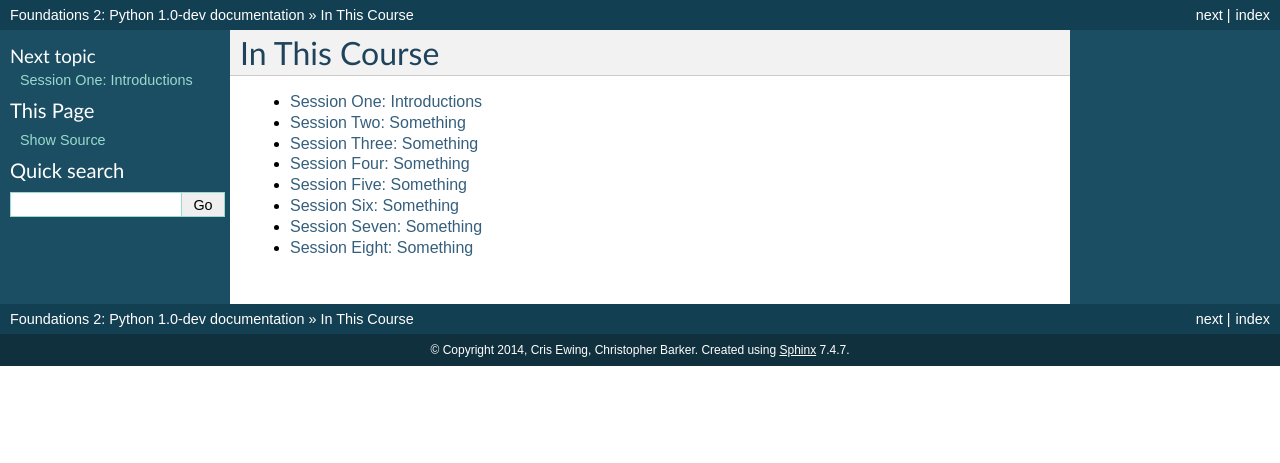
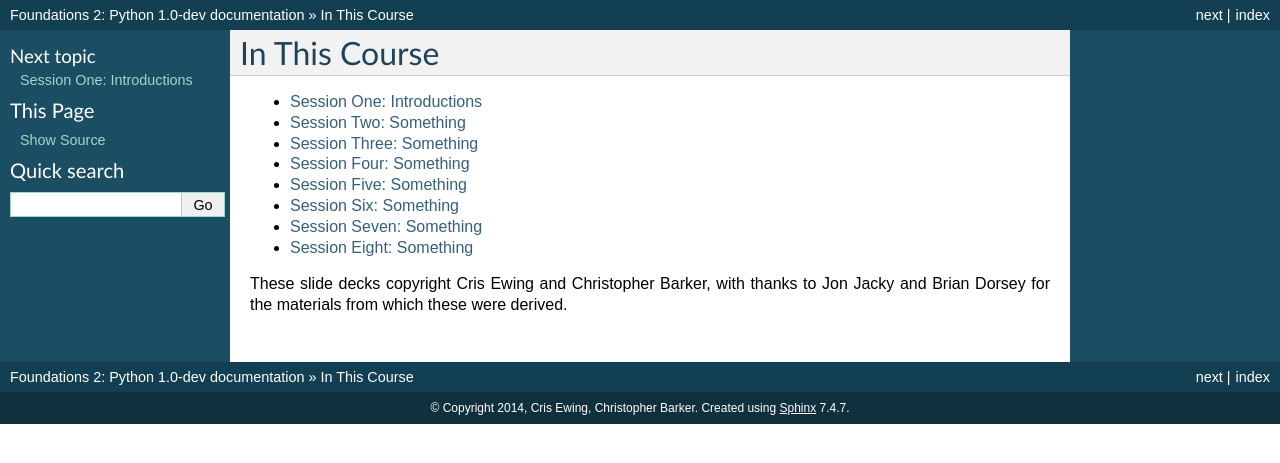
Before and after one commit to cewing/codefellows_f2_python, a Sphinx documentation site: the page built from source/index.rst, in a window 1280 px wide. Shown: the top 463 px of the page. Built offline with Sphinx 7.4.7, drawn with Linux system fonts in a browser that asks for light colours; formulas are drawn with MathJax 3.

Commit message:
added thanks for Jon and Brian

```diff
--- a/README.rst
+++ b/README.rst
@@ -86,6 +86,10 @@ Or the epub documentation:
 License
 =======
 
+Copyright 2014 Christopher Barker and Cris Ewing.
+
+Thanks to Jon Jacky and Brian Dorsey, who developed the materials from which this course was derived.
+
 This work is licensed under the Creative Commons Attribution-ShareAlike 4.0 International License.
 To view a copy of this license, visit
 http://creativecommons.org/licenses/by-sa/4.0/
--- a/source/index.rst
+++ b/source/index.rst
@@ -13,3 +13,5 @@ In This Course
     session06
     session07
     session08
+
+These slide decks copyright Cris Ewing and Christopher Barker, with thanks to Jon Jacky and Brian Dorsey for the materials from which these were derived.
```
